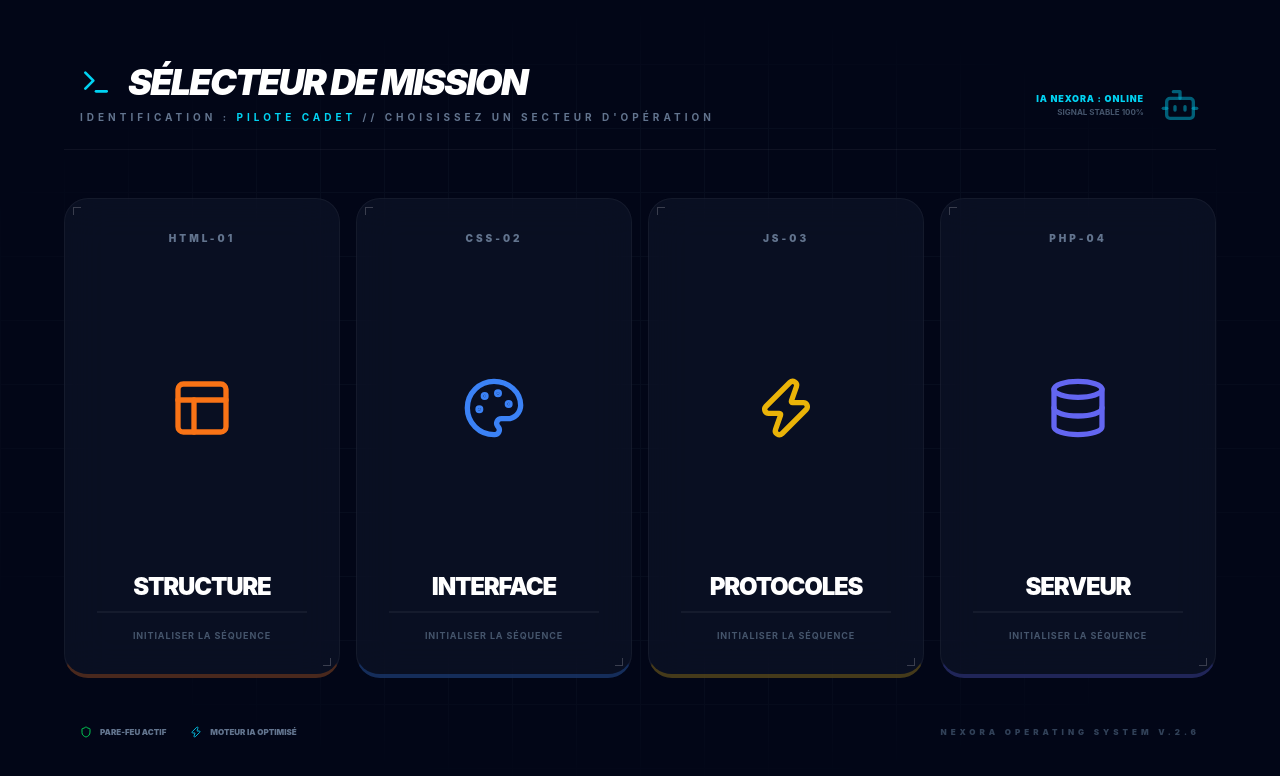
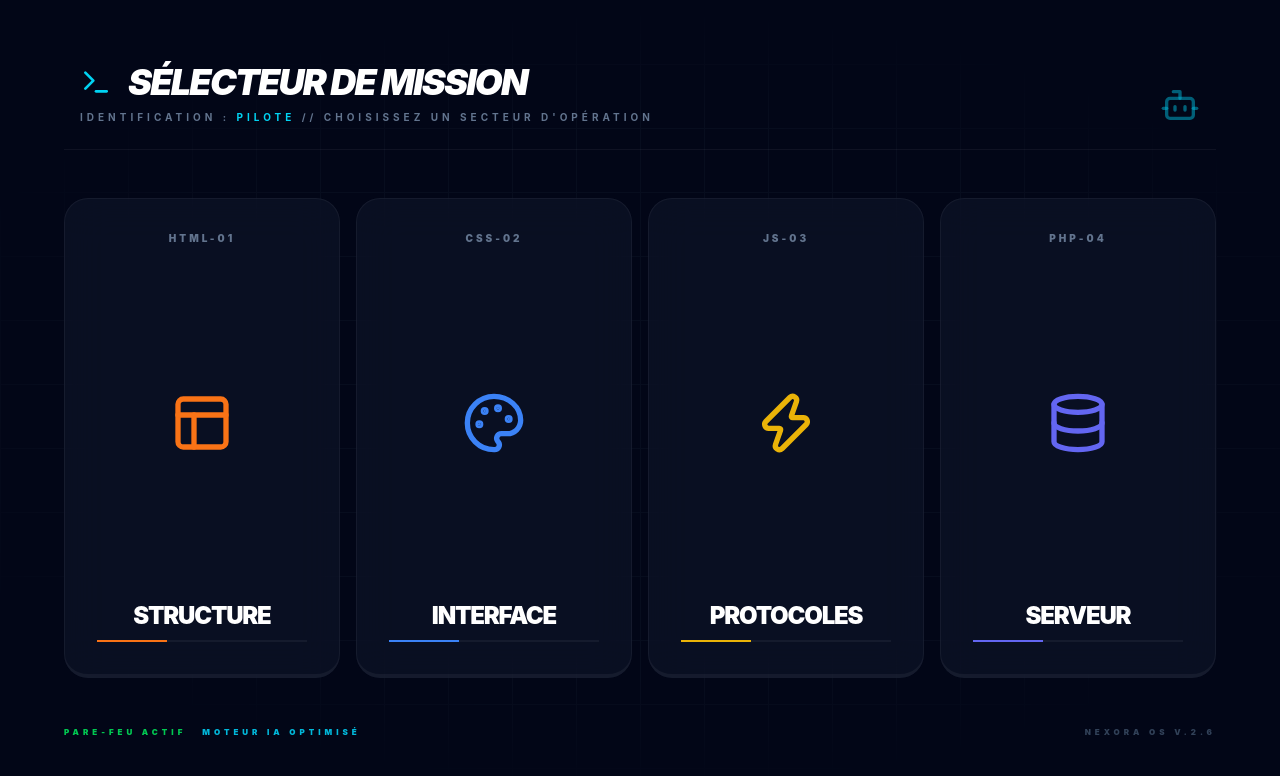
Before and after one commit to Caldera-tech/caldera-tech-app, a Next.js app: page /selection in a window 1280 px wide. Shown: the top 776 px of the page. Built offline with nearby package versions, Linux system fonts and the light colour scheme.

Commit message:
modification du nom Cadet dans le profil utilisateur, pour afficher uniquement le nom récuperé apres connexion

```diff
--- a/src/app/map/page.tsx
+++ b/src/app/map/page.tsx
@@ -128,7 +128,7 @@ export default function MapPage() {
         <div className="flex items-center gap-6">
           <div className="hidden md:flex flex-col items-end mr-4">
             <span className="text-[10px] font-black text-cyan-400">
-              {userData?.name?.toUpperCase() || "CADET UNKNOWN"}
+              {userData?.name?.toUpperCase() || ""}
             </span>
             <span className="text-[8px] text-slate-500 uppercase tracking-widest font-bold">
               {currentDomain.toUpperCase()} SECTOR
@@ -161,7 +161,7 @@ export default function MapPage() {
                 Apprendre le {currentDomain}
               </h1>
               <p className="text-[9px] text-slate-500 font-bold uppercase tracking-widest mt-1">
-                Cadet {userData?.name}, votre progression est synchronisée.
+                {userData?.name}, votre progression est synchronisée.
               </p>
             </div>
           </div>
--- a/src/app/selection/page.tsx
+++ b/src/app/selection/page.tsx
@@ -1,15 +1,7 @@
 "use client"
 
 import { motion } from "framer-motion"
-import {
-  Bot,
-  Database,
-  Layout,
-  Palette,
-  Shield,
-  Terminal,
-  Zap,
-} from "lucide-react"
+import { Bot, Database, Layout, Palette, Terminal, Zap } from "lucide-react"
 import { useRouter } from "next/navigation"
 import { useEffect, useState } from "react"
 
@@ -20,7 +12,6 @@ const MISSIONS = [
     title: "Structure",
     icon: Layout,
     color: "#f97316",
-    shadow: "shadow-orange-500/20",
   },
   {
     id: "css",
@@ -28,7 +19,6 @@ const MISSIONS = [
     title: "Interface",
     icon: Palette,
     color: "#3b82f6",
-    shadow: "shadow-blue-500/20",
   },
   {
     id: "javascript",
@@ -36,7 +26,6 @@ const MISSIONS = [
     title: "Protocoles",
     icon: Zap,
     color: "#eab308",
-    shadow: "shadow-yellow-500/20",
   },
   {
     id: "php",
@@ -44,49 +33,49 @@ const MISSIONS = [
     title: "Serveur",
     icon: Database,
     color: "#6366f1",
-    shadow: "shadow-indigo-500/20",
   },
 ]
 
 export default function SelectionPage() {
   const router = useRouter()
-  const [userName, setUserName] = useState<string>("CADET")
+  const [userName, setUserName] = useState<string>("")
 
   useEffect(() => {
-    const fetchUser = async () => {
+    const loadUserIdentity = () => {
+      // 1. Vérification PRIORITAIRE dans le localStorage
+      const storedName = localStorage.getItem("userName")
       const userId = localStorage.getItem("userId")
-      if (!userId) return
 
-      try {
-        // Tentative de récupération via l'API (recommandé)
-        const res = await fetch(`/api/user/progress?userId=${userId}`)
-        const data = await res.json()
+      console.log("🛠 Debug Identité :", { userId, storedName })
 
-        // On cherche le nom dans l'objet user retourné par l'API
-        if (data.updated && data.updated.user && data.updated.user.name) {
-          setUserName(data.updated.user.name.toUpperCase())
-        } else {
-          // Fallback : Si l'API ne renvoie pas le nom, on regarde le localStorage
-          const storedName = localStorage.getItem("userName")
-          if (storedName) setUserName(storedName.toUpperCase())
-        }
-      } catch (err) {
-        const storedName = localStorage.getItem("userName")
-        if (storedName) setUserName(storedName.toUpperCase())
+      if (storedName) {
+        setUserName(storedName.toUpperCase())
+      } else if (userId) {
+        // 2. Si on a l'ID mais pas le nom, on tente un fetch rapide
+        fetch(`/api/user/profile?userId=${userId}`)
+          .then((res) => res.json())
+          .then((data) => {
+            if (data.name) {
+              setUserName(data.name.toUpperCase())
+              localStorage.setItem("userName", data.name) // On le sauve pour la prochaine fois
+            }
+          })
+          .catch((err) => console.error("Erreur Fetch Nom:", err))
       }
     }
 
-    fetchUser()
+    loadUserIdentity()
   }, [])
 
   return (
-    <div className="min-h-screen bg-[#020617] flex flex-col items-center justify-center p-4 relative overflow-hidden font-sans">
+    <div className="min-h-screen bg-[#020617] flex flex-col items-center justify-center p-4 relative overflow-hidden font-sans text-white">
+      {/* Background Grid */}
       <div className="absolute inset-0 bg-[linear-gradient(to_right,#1e293b_1px,transparent_1px),linear-gradient(to_bottom,#1e293b_1px,transparent_1px)] bg-[size:4rem_4rem] [mask-image:radial-gradient(ellipse_60%_50%_at_50%_50%,#000_70%,transparent_100%)] opacity-20" />
 
       <div className="relative z-10 w-full max-w-6xl">
         <div className="flex justify-between items-end mb-12 px-4 border-b border-white/5 pb-6">
           <div>
-            <h1 className="text-4xl font-black uppercase tracking-tighter italic text-white flex items-center gap-4">
+            <h1 className="text-4xl font-black uppercase tracking-tighter italic flex items-center gap-4">
               <Terminal className="text-cyan-400 w-8 h-8" />
               Sélecteur de Mission
             </h1>
@@ -96,98 +85,50 @@ export default function SelectionPage() {
               Choisissez un secteur d'opération
             </p>
           </div>
-          <div className="hidden md:flex gap-4 items-center">
-            <div className="text-right">
-              <p className="text-[9px] font-black text-cyan-400 uppercase tracking-widest">
-                IA Nexora : Online
-              </p>
-              <p className="text-[8px] text-slate-600 uppercase font-bold">
-                Signal stable 100%
-              </p>
-            </div>
-            <Bot className="w-10 h-10 text-cyan-500/50 animate-pulse" />
-          </div>
+          <Bot className="w-10 h-10 text-cyan-500/50 animate-pulse hidden md:block" />
         </div>
 
         <div className="grid grid-cols-1 md:grid-cols-4 gap-4 h-[60vh]">
           {MISSIONS.map((mission, index) => (
             <motion.div
               key={mission.id}
-              initial={{ opacity: 0, y: 50 }}
+              initial={{ opacity: 0, y: 30 }}
               animate={{ opacity: 1, y: 0 }}
-              transition={{ delay: index * 0.1, duration: 0.5 }}
-              whileHover={{ scale: 1.02, zIndex: 50 }}
+              transition={{ delay: index * 0.1 }}
               onClick={() => router.push(`/map?domain=${mission.id}`)}
               className="group relative cursor-pointer"
             >
-              <div
-                className={`absolute inset-0 rounded-2xl blur-2xl opacity-0 group-hover:opacity-20 transition-opacity duration-500`}
-                style={{ backgroundColor: mission.color }}
-              />
-
-              <div
-                className={`h-full glass-panel relative overflow-hidden flex flex-col items-center justify-between p-8 border-b-4 transition-all duration-300 border-white/5`}
-                style={{ borderBottomColor: mission.color + "44" }}
-              >
-                <span className="text-[10px] font-black text-slate-500 group-hover:text-white transition-colors tracking-[0.3em]">
+              <div className="h-full glass-panel relative overflow-hidden flex flex-col items-center justify-between p-8 border-b-4 border-white/5 group-hover:border-white transition-all">
+                <span className="text-[10px] font-black text-slate-500 group-hover:text-white tracking-[0.3em]">
                   {mission.label}
                 </span>
-
-                <div className="relative">
-                  <mission.icon
-                    size={64}
-                    className="transition-all duration-500 transform group-hover:scale-125"
-                    style={{ color: mission.color }}
-                  />
-                  <div
-                    className="absolute inset-0 blur-xl opacity-0 group-hover:opacity-50 transition-opacity"
-                    style={{ backgroundColor: mission.color }}
-                  />
-                </div>
-
+                <mission.icon
+                  size={64}
+                  style={{ color: mission.color }}
+                  className="group-hover:scale-110 transition-transform"
+                />
                 <div className="text-center w-full">
-                  <h2 className="text-2xl font-black uppercase tracking-tighter mb-2 group-hover:text-white transition-all">
+                  <h2 className="text-2xl font-black uppercase tracking-tighter mb-2">
                     {mission.title}
                   </h2>
-                  <div className="h-0.5 w-full bg-white/5 relative overflow-hidden">
-                    <motion.div
-                      className="absolute inset-0 opacity-50"
+                  <div className="h-0.5 w-full bg-white/5 overflow-hidden">
+                    <div
+                      className="h-full w-1/3 group-hover:w-full transition-all duration-700"
                       style={{ backgroundColor: mission.color }}
-                      initial={{ x: "-100%" }}
-                      whileHover={{ x: "100%" }}
-                      transition={{ duration: 1, repeat: Infinity }}
                     />
                   </div>
-                  <p className="text-[9px] font-bold text-slate-600 mt-4 uppercase tracking-widest group-hover:text-white transition-colors">
-                    Initialiser la séquence
-                  </p>
                 </div>
-
-                <div className="absolute top-2 left-2 w-2 h-2 border-t border-l border-white/20 group-hover:border-white/50" />
-                <div className="absolute bottom-2 right-2 w-2 h-2 border-b border-r border-white/20 group-hover:border-white/50" />
               </div>
             </motion.div>
           ))}
         </div>
 
-        <div className="mt-12 flex justify-between items-center px-4">
-          <div className="flex gap-6 items-center">
-            <div className="flex items-center gap-2">
-              <Shield className="w-3 h-3 text-green-500" />
-              <span className="text-[8px] font-black uppercase text-slate-500">
-                Pare-feu actif
-              </span>
-            </div>
-            <div className="flex items-center gap-2">
-              <Zap className="w-3 h-3 text-cyan-500" />
-              <span className="text-[8px] font-black uppercase text-slate-500">
-                Moteur IA Optimisé
-              </span>
-            </div>
+        <div className="mt-12 flex justify-between items-center text-[8px] font-black text-slate-700 uppercase tracking-[0.5em]">
+          <div className="flex gap-4">
+            <span className="text-green-500">Pare-feu actif</span>
+            <span className="text-cyan-500">Moteur IA Optimisé</span>
           </div>
-          <p className="text-[8px] font-black text-slate-700 tracking-[0.5em] uppercase">
-            Nexora Operating System v.2.6
-          </p>
+          <span>Nexora OS v.2.6</span>
         </div>
       </div>
     </div>
```
